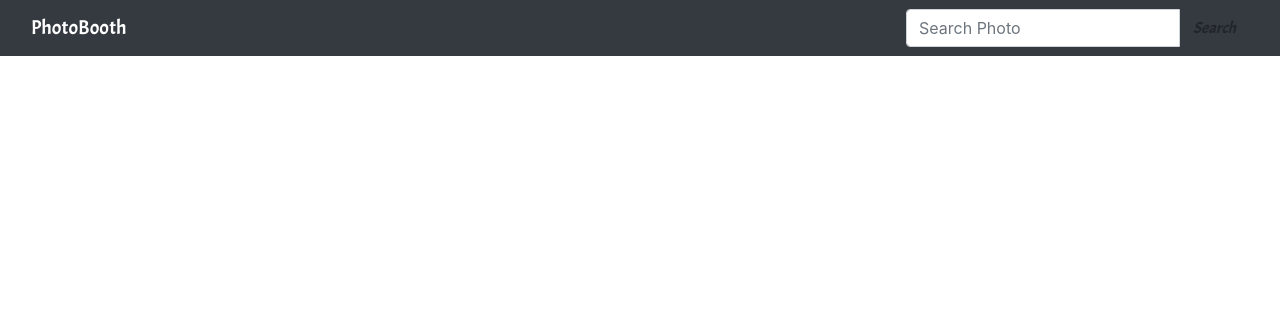
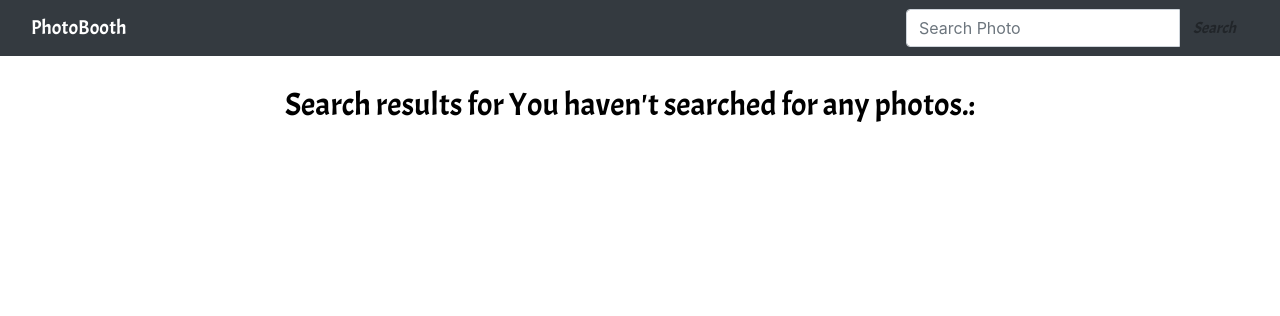
Before and after one commit to YvonneGi/PhotoBooth, a Django app: page /search/ in a window 1280 px wide. Shown: the top 316 px of the page. Run offline with Django 3.2, Linux system fonts and the light colour scheme; some libraries are stand-ins or nearby versions.

Commit message:
update search-image template with styles

```diff
--- a/photos/templates/all-photos/search_image.html
+++ b/photos/templates/all-photos/search_image.html
@@ -32,10 +32,15 @@
         transform: rotate(-45deg);
     }
 </style>
+
+<div class="row" class="uk-card uk-card-primary uk-card-body">
+    <h2 style="color: black;font-family: 'Acme', sans-serif;margin-left:300px;margin-top:30px;"> Search results for {{message}}:</h2>
+</div>
+
+
 <div class="row">
     {% for image in images %}
     <div class="col-md-3">
-
         <div class="col-md-12 col-md-offset-1 col-sm-12">
             <div class="uk-card uk-card-default uk-card-body uk-width-25-2@m">
                 <img style=" margin-top: 10px; margin-bottom: 10px;width:350px; height:200px;" src="{{image.photo.url}}"
@@ -51,7 +56,8 @@
             <div style="width:100%; height:5%;" class="modal-dialog" role="document">
                 <div class="modal-content">
                     <div class="modal-header">
-            <h5 class="modal-name" id="imageTitle" style="color: black;font-family: 'Acme', sans-serif;">{{image.name|upper}}</h5>
+                        <h5 class="modal-name" id="imageTitle" style="color: black;font-family: 'Acme', sans-serif;">
+                            {{image.name|upper}}</h5>
                         <button type="button" class="close" data-dismiss="modal" aria-label="Close"></button>
                     </div>
                     <div class="modal-body">
@@ -61,9 +67,11 @@
                         <p style="color: black;font-family: 'Acme', sans-serif;"> Location: {{image.location}}</p>
                         <p style="color: black;font-family: 'Acme', sans-serif;"> Category: {{image.category}}</p>
                         <p style="color: black;font-family: 'Acme', sans-serif;"> {{image.time_posted}}</p>
-            <button class="btn btn-dark" onclick="copyUrl('{{image.id}}-url')" style="color: black;font-family: 'Acme', sans-serif;">Copy Image Url</button>
-            <input class="form-control input-lg" type="text" value="http://127.0.0.1:8000{{image.photo.url}}"
-              id="{{image.id}}-url" style="color: black;font-family: 'Acme', sans-serif;">
+                        <button class="btn btn-dark" onclick="copyUrl('{{image.id}}-url')"
+                            style="color: black;font-family: 'Acme', sans-serif;">Copy Image Url</button>
+                        <input class="form-control input-lg" type="text"
+                            value="http://127.0.0.1:8000{{image.photo.url}}" id="{{image.id}}-url"
+                            style="color: black;font-family: 'Acme', sans-serif;">
                     </div>
                     <script type="text/javascript">
                         function copyUrl(element) {
```
Also changed, not shown: media/Images/House2.jpg (added), media/Images/house5.jpg (added). Lines whose indentation alone changed are shown as unchanged.
